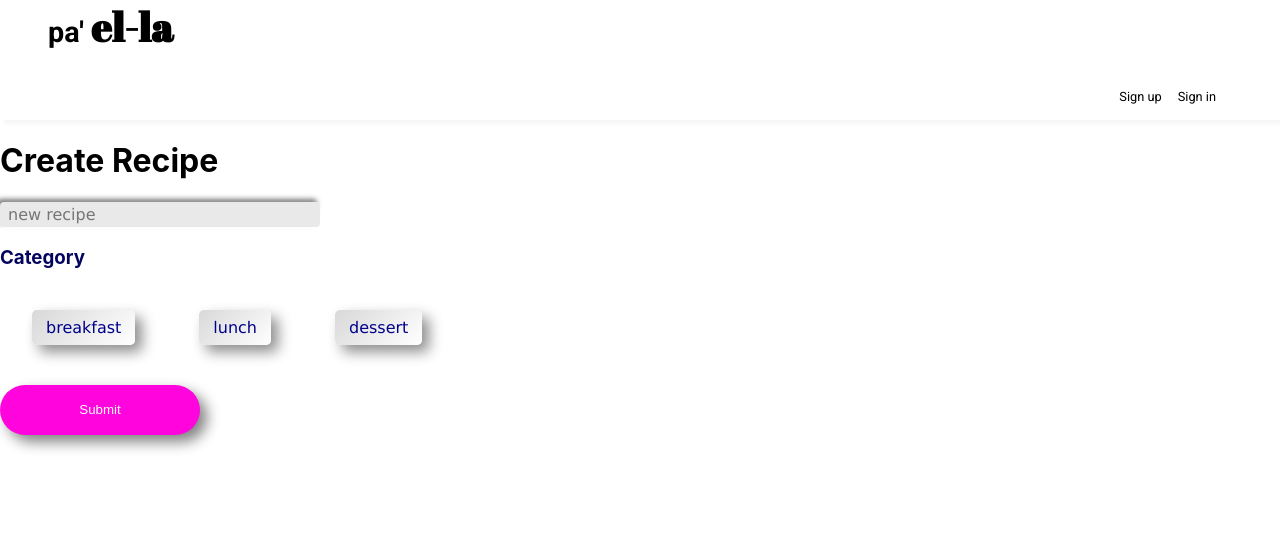
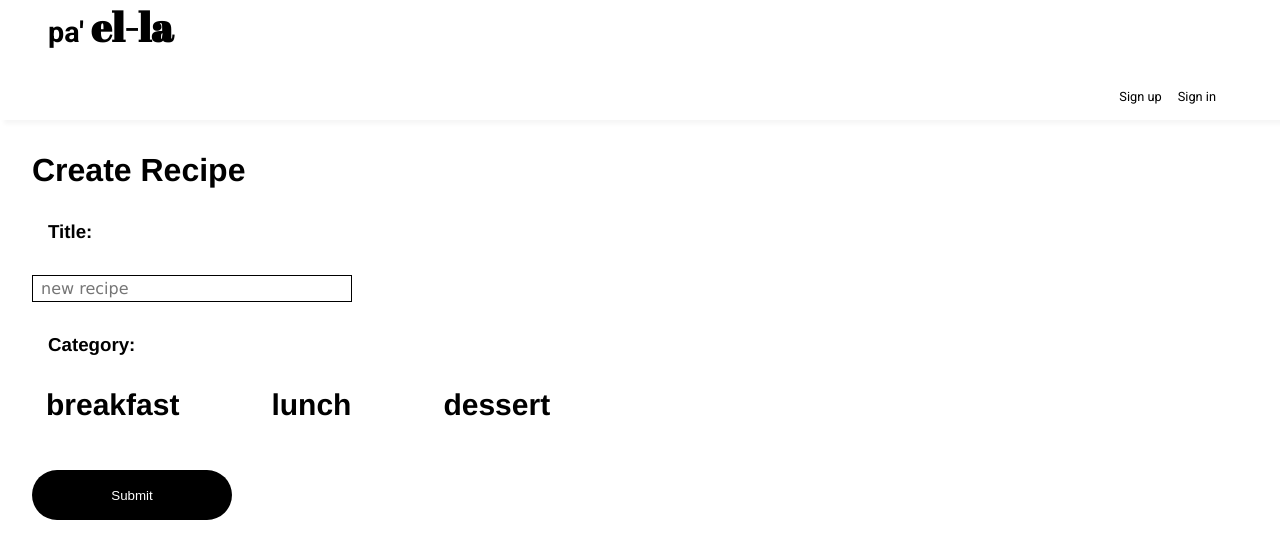
Before and after one commit to Christian-Mar/pa-ella, a Next.js app: page /create-recipe in a window 1280 px wide. Shown: the top 558 px of the page. Built offline with nearby package versions, Linux system fonts and the light colour scheme; no server answers.

Commit message:
profile picture uploading in modal

```diff
--- a/components/authentication/ProfileImage.js
+++ b/components/authentication/ProfileImage.js
@@ -7,11 +7,10 @@ import blankProfile from '../../public/images/blankProfile.png';
 import { useAuthContext } from '../../hooks/useAuthContext';
 import { useDeleteProfile } from '../../hooks/useDeleteProfile';
 
-const ProfileImage = ({deleteUser, time}) => {
+const ProfileImage = ({ deleteUser, imageUpload }) => {
 	const [photo, setPhoto] = useState(null);
 	const [loading, setLoading] = useState(false);
 	const [photoURL, setPhotoURL] = useState(blankProfile);
-
 
 	/*
   ********************************************
@@ -26,32 +25,38 @@ const ProfileImage = ({deleteUser, time}) => {
 
 	const router = useRouter();
 
-	const handleChange = async (e) => {
+	// uploading file to 'photo' state
+	const handleChange = e => {
 		if (e.target.files[0]) {
-			await setPhoto(e.target.files[0]);
+			setPhoto(e.target.files[0]);
 
 		}
 
 	};
 
-	const handleUpload = () => {
-		upload(photo, user, setLoading);
-
+	// uploading photo to firebase storage
+	const handleUpload = async () => {
+		await upload(photo, user, setLoading);
+		await imageUpload();
+		await setPhotoURL(user.photoURL)
 	};
 
-	// user?.photoURL -> if both are not null
 
-	useEffect(() => {
-		if (user?.photoURL) {
-			setPhotoURL(user.photoURL);
-		}
-	}, [user]);
-
+	// delete entire profile - if time, make a second modal
 	const handleOnClickDelete = e => {
 		e.preventDefault();
 		deleteUser();
 		router.push('/');
 	};
+
+	// user?.photoURL -> if both are not null - the same as: user && user.photoURL
+
+	useEffect(() => {
+		if (user?.photoURL) {
+			console.log(user.photoURL);
+			setPhotoURL(user.photoURL);
+		}
+	}, [user]);
 
 	return (
 		<div>
@@ -59,8 +64,8 @@ const ProfileImage = ({deleteUser, time}) => {
 				<Image
 					src={photoURL}
 					alt='Avatar'
-					width={80}
-					height={80}
+					width={140}
+					height={140}
 					className={styles.avatar}
 				/>
 			</div>
@@ -77,7 +82,7 @@ const ProfileImage = ({deleteUser, time}) => {
 					</button>
 					<div onClick={handleOnClickDelete}>
 						<button type='submit' onClick={deleteU} className={styles.button}>
-							Delete Profile
+							Delete My Account
 						</button>
 					</div>
 				</div>
--- a/components/nav/Navbar.js
+++ b/components/nav/Navbar.js
@@ -7,11 +7,13 @@ import Modal from '../authentication/Modal';
 import ProfileImage from '../authentication/ProfileImage';
 import { useLogout } from '../../hooks/useLogout';
 import { useAuthContext } from '../../hooks/useAuthContext';
+import { __SECRET_INTERNALS_DO_NOT_USE_OR_YOU_WILL_BE_FIRED } from 'react-dom';
 
 
-const Navbar = ({photoURL}) => {
+const Navbar = () => {
 
 	const [showModal, setShowModal] = useState(false);
+	const [imageUploaded, setImageUploaded] = useState(false)
 
 	const { logout } = useLogout();
 
@@ -48,6 +50,10 @@ const Navbar = ({photoURL}) => {
 		e.preventDefault();
 		router.push('/');
 	};
+
+	const imageUpload = () => {
+		setImageUploaded(!imageUploaded)
+	}
 
 
 
@@ -97,15 +103,15 @@ const Navbar = ({photoURL}) => {
 									<Image
 										src={user.photoURL}
 										alt='Avatar'
-										width={40}
-										height={40}
+										width={50}
+										height={50}
 										className={styles.avatar}
 									/>
 									: <Image
 										src='/images/blankProfile.png'
 										alt='Avatar'
-										width={40}
-										height={40}
+										width={50}
+										height={50}
 										className={styles.avatar}
 									/>
 								}
@@ -164,7 +170,7 @@ const Navbar = ({photoURL}) => {
 					setShowModal(false);
 				}}
 			>
-				<ProfileImage deleteUser={() => setShowModal(false)}/>
+				<ProfileImage deleteUser={() => setShowModal(false)} imageUpload={imageUpload}/>
 			</Modal>
 		</div>
 	);
--- a/firebase/config.js
+++ b/firebase/config.js
@@ -27,19 +27,18 @@ const auth = getAuth();
 
 //  init storage
 
-//const storage = getStorage();
 const storage = getStorage();
 
 export async function upload(file, user, setLoading) {
 	const fileRef = ref(storage, 'profileImages/' + user.uid + '.png');
 	setLoading(true);
-	const snapshot = await uploadBytes(fileRef, file);
+	const snapshot = await uploadBytes(fileRef, file); // till here, this is uploading to firebase storage
 	const photoURL = await getDownloadURL(fileRef);
 
 	//update for the user who's logged in
 	updateProfile(user, { photoURL });
 	setLoading(false);
-	alert('Uploaded file!');
+
 }
 
 
--- a/pages/create-recipe/index.js
+++ b/pages/create-recipe/index.js
@@ -48,9 +48,10 @@ const CreateRecipe = () => {
 				<link rel='icon' href='/images/favicon.ico' />
 			</Head>
 			<Navbar />
-			<h1>Create Recipe</h1>
+			<h1 className={styles.container__title}>Create Recipe</h1>
 
 			<form onSubmit={handleSubmit} name='createRecipe'>
+				<h3 className={styles.form__radioTitle}>Title: </h3>
 				<input
 					type='text'
 					name='title'
@@ -60,7 +61,7 @@ const CreateRecipe = () => {
 					className={styles.form__inputField}
 				/>
 				<div className={styles.form__radio}>
-					<h3 className={styles.form__radioTitle}>Category </h3>
+					<h3 className={styles.form__radioTitle}>Category: </h3>
 					<div className={styles.form__radioFieldContainer}>
 						<input
 							className={styles.form__radioField}
@@ -89,7 +90,7 @@ const CreateRecipe = () => {
 						<input
 							className={styles.form__radioField}
 							type='radio'
-							name='dessert'
+							name='category'
 							onChange={updateForm}
 							value='dessert'
 							checked={recipe.category == 'dessert'}
--- a/styles/CreateRecipe.module.css
+++ b/styles/CreateRecipe.module.css
@@ -1,5 +1,5 @@
 .container {
-  min-height: 1000vh;
+  min-height: 100vh;
 
 }
 
@@ -16,10 +16,10 @@
 }
 
 .container__title {
-    font-size: 1rem;
+
     margin: 2rem;
-    color: #919399;
-    text-shadow: 1px 1px 1px white;
+    color: black;
+
 
 }
 
@@ -39,10 +39,9 @@
 }
 
 .form__inputField {
-    border: none;
-    border-radius: 4px;
-    background: #e9e9e9;
-    box-shadow: 3px 3px 5px #ffffff, -3px -3px 5px #797979;
+    border: solid 1px black;
+    border-radius: 0px;
+    margin-left: 2rem;
     width: 25vw;
     font-size: 1rem;
     font-family: Verdana, Geneva, Tahoma, sans-serif;
@@ -72,28 +71,24 @@
 }
 
 .form__radioTitle {
-    margin-bottom: 3rem;
-    color: #03045e;
-    text-shadow: 1px 1px 1px white;
+    margin: 2rem 3rem;
+
 }
 .form__radioField {
     display: none;
 }
 
 .form__radioField:checked + .form__radioLabel {
-    background:#03045e;
-    color: white;
+    color: #5fc349;
 }
 
 .form__radioLabel {
     padding: 8px 14px;
     margin: 2rem;
     font-size: 1rem;
-    font-family: Verdana, Geneva, Tahoma, sans-serif;
-    color: darkblue;
-    background: linear-gradient(135deg, #d8d8d8, #ffffff);
-    box-shadow: 7px 7px 14px #8e8e8e, -7px -7px 14px #ffffff;
-    border-radius: 5px;
+    font-weight: 600;
+    color: black;
+    font-size: 30px;
     height: 14rem;
     cursor: pointer;
     transition: background-color 0.1s;
@@ -111,14 +106,14 @@
     width: 200px;
     color: white;
 
-    background: rgb(255, 4, 221);
-    box-shadow: 7px 7px 14px #828282, -7px -7px 14px #ffffff;
+    background: black;
+
     border: none;
     border-radius: 25px;
-    margin: 3rem 0 1rem;
+    margin: 3rem 2rem 1rem;
     cursor: pointer;
 }
 
 .form__SubmitButton:hover {
-    background: rgb(240, 1, 208);
+    background: #5fc349;
 }
--- a/styles/Modal.module.css
+++ b/styles/Modal.module.css
@@ -11,7 +11,7 @@
   display: flex;
   justify-content: flex-end;
   font-size: 25px;
-  margin-bottom: 50px;
+  margin-bottom: 20px;
 }
 
 .body {
--- a/styles/ProfileImage.module.css
+++ b/styles/ProfileImage.module.css
@@ -1,11 +1,8 @@
 .avatar {
-
   border-radius: 50%;
-
-  margin: auto 0;
+  margin: auto 20px;
   align-self: center;
 }
-
 
 .ProfileImageContainer {
   display: flex;
@@ -20,6 +17,7 @@
     padding: 6px 12px;
     cursor: pointer;
     margin: 2rem;
+    width: 350px;
 }
 
 .buttonContainer {
@@ -27,7 +25,7 @@
 }
 
 .button {
-  width: 120px;
+  width: 160px;
   height: 30px;
   border: none;
   border-radius: 0px;
--- a/styles/globals.css
+++ b/styles/globals.css
@@ -2,8 +2,7 @@ html,
 body {
   padding: 0;
   margin: 0;
-  font-family: -apple-system, BlinkMacSystemFont, Segoe UI, Roboto, Oxygen,
-    Ubuntu, Cantarell, Fira Sans, Droid Sans, Helvetica Neue, sans-serif;
+  font-family: Helvetica Neue, sans-serif;
 }
 
 a {
```
